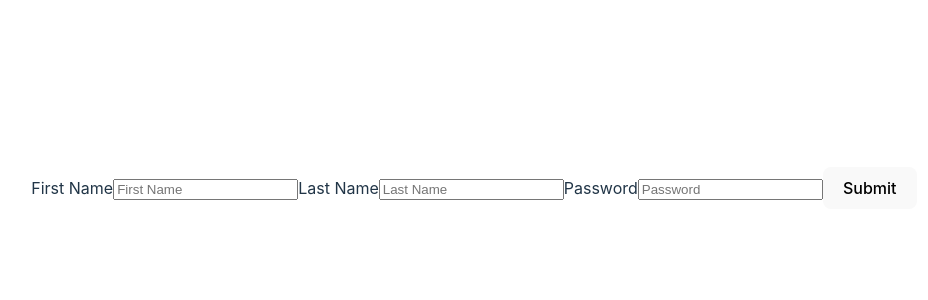
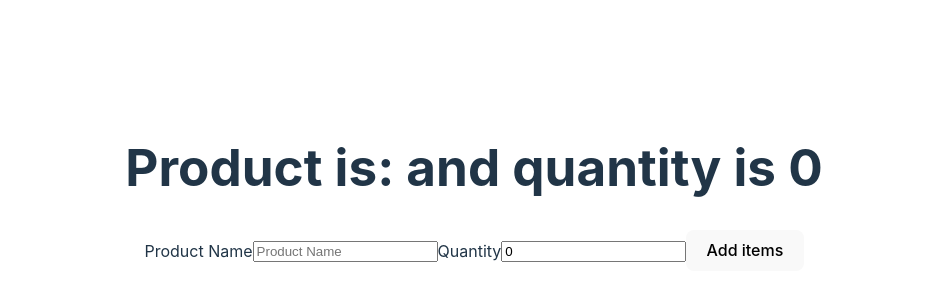
Before and after one commit to brunopenner/React-Forms, a React (Vite) app: page / in a window 1280 px wide. Shown: the part 212-512 px from the top of the page, without its empty margins (166-1094 px from the left). Built offline with nearby package versions, Linux system fonts and the light colour scheme.

Commit message:
#670. Creating a Shopping List Form

```diff
--- a/src/App.jsx
+++ b/src/App.jsx
@@ -1,11 +1,12 @@
 import './App.css'
 import BetterSignupForm from './BetterSignupForm'
+import ShoppingListForm from './ShoppingListForm'
 
 function App() {
 
   return (
     <>
-      <BetterSignupForm />
+      <ShoppingListForm />
     </>
   )
 }
--- /dev/null
+++ b/src/ShoppingListForm.jsx
@@ -0,0 +1,28 @@
+import { useState } from "react";
+
+export default function ShoppingListForm () {
+    const [formData, setFormData] = useState({product: "", quantity: 0});
+    const handleChange = (evt) => {
+        setFormData(currData => {
+            return {
+                ...currData,
+                [evt.target.name]: evt.target.value,
+            }
+        })
+
+    }
+
+    return (
+        <form action="">
+            <h1>Product is: {formData.product} and quantity is {formData.quantity}</h1>
+
+            <label htmlFor="product">Product Name</label>
+            <input type="text" name="product" id="product" placeholder="Product Name" onChange={handleChange} value={formData.product}/>
+
+            <label htmlFor="quantity">Quantity</label>
+            <input type="number" name="quantity" id="quantity" placeholder="1" onChange={handleChange} value={formData.quantity}/>
+
+            <button>Add items</button>
+        </form>
+    )
+}
```
